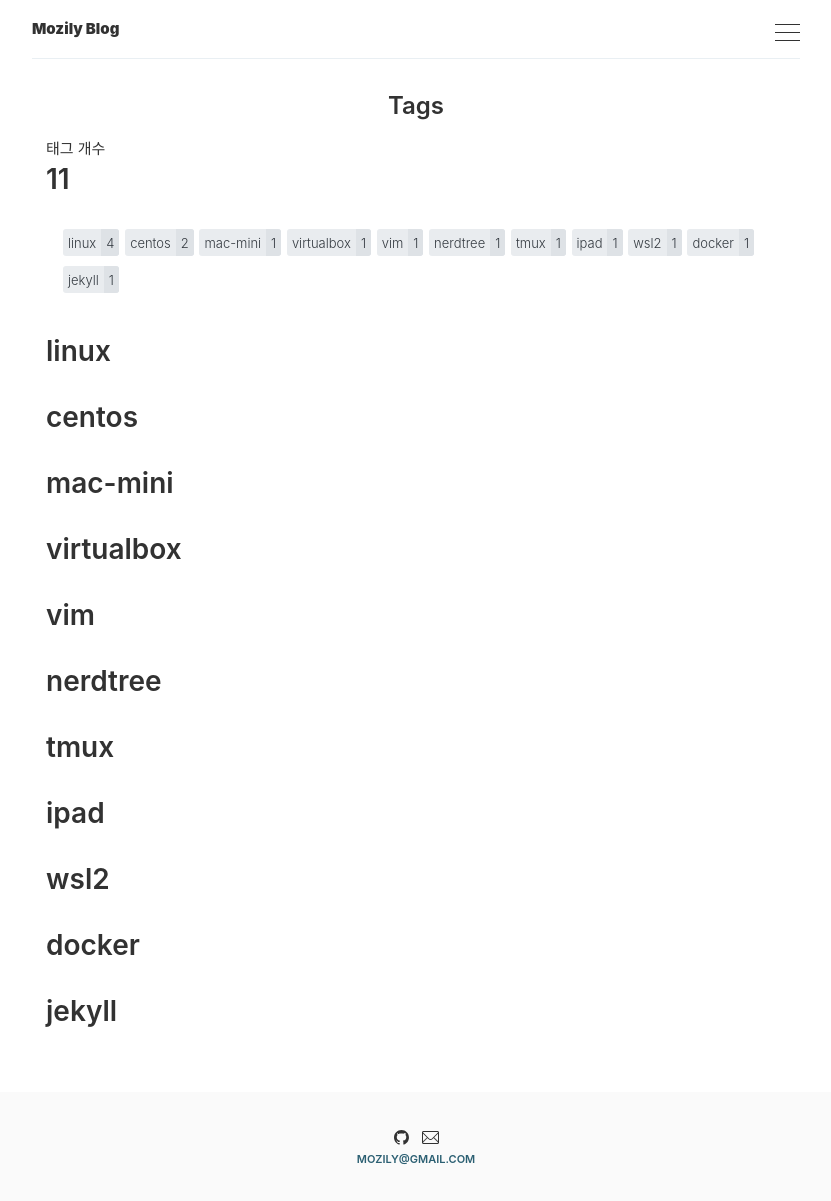
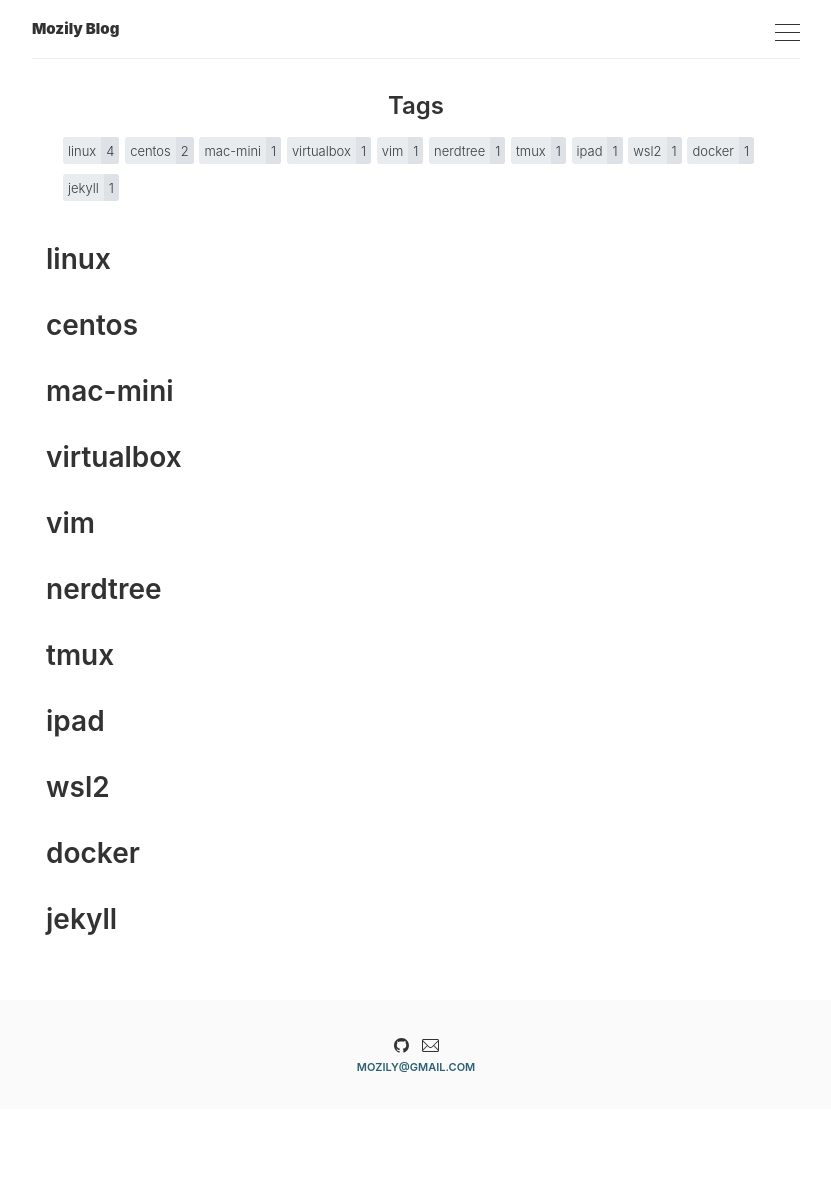
Before and after one commit to mozily/mozily.github.io, a Jekyll site: the page built from tags/index.html, in a window 1280 px wide. Shown: the whole page, without its empty margins (224-1055 px from the left). Built offline with Jekyll 4.4.1, drawn with Linux system fonts in a browser that asks for light colours; after the commit the page ends 1109 px from its top, so only the background shows below that.

Commit message:
- tag 기능 개발중

```diff
--- a/tags/index.html
+++ b/tags/index.html
@@ -7,9 +7,6 @@ permalink: /tags/
 {% if site.posts.size == 0 %}
 <h2>No post found</h2>
 {% endif %}
-
-태그 개수
-<h2>{{ site.tags.size }}</h2>
 
 <div class="tags">
     <ul class="label">
```
